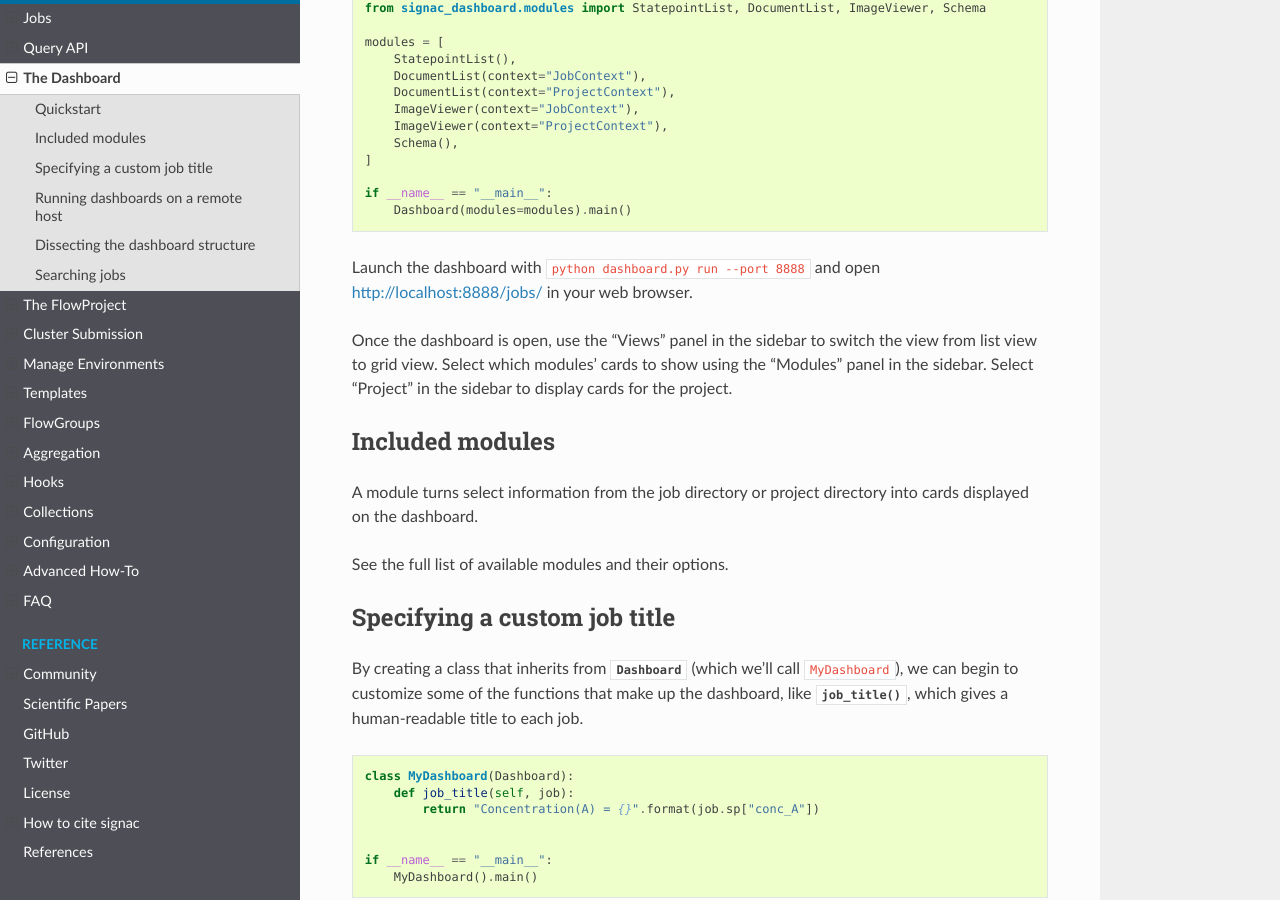
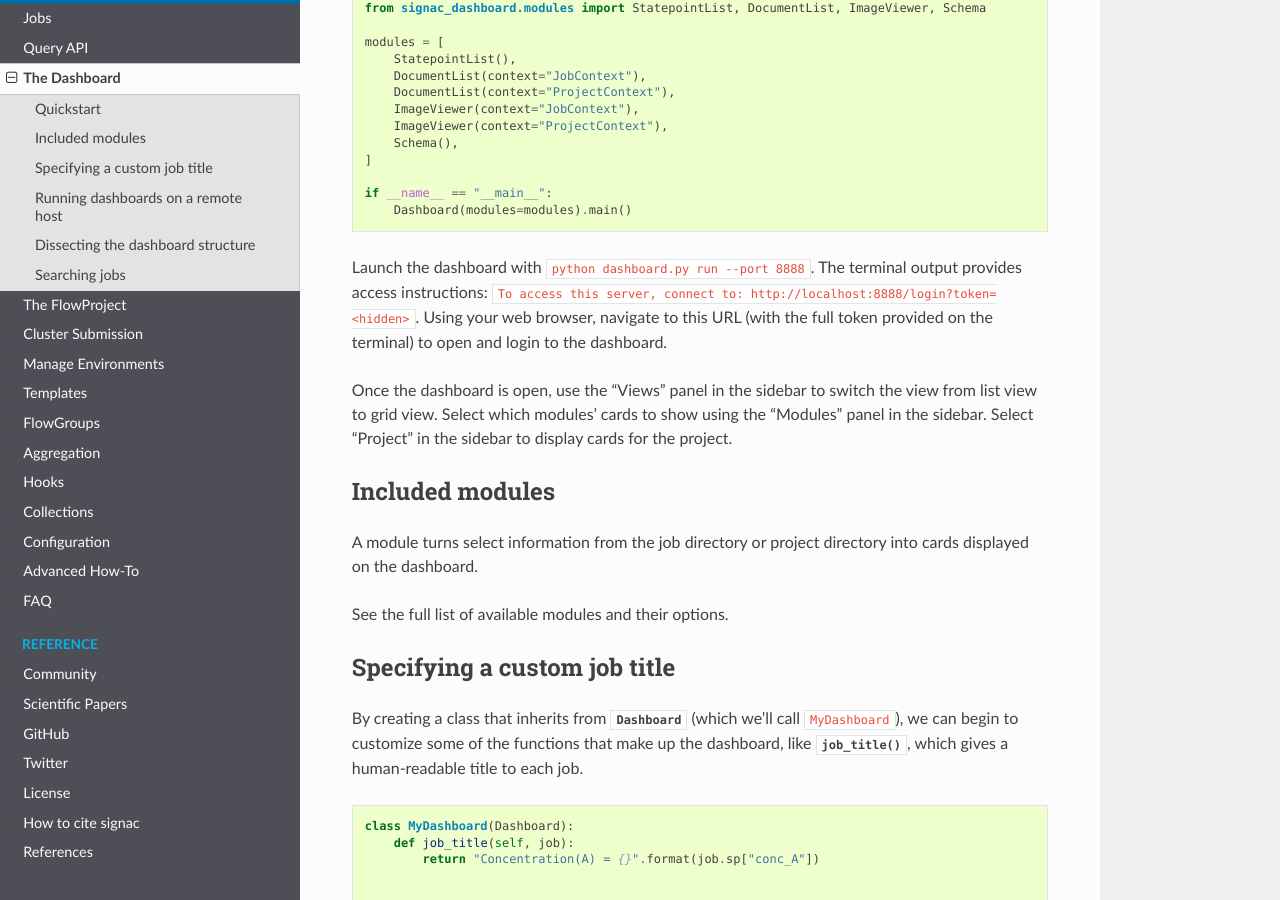
Before and after one commit to glotzerlab/signac-docs, a Sphinx documentation site: the page built from docs/source/dashboard.rst, in a window 1280 px wide and 900 px high, scrolled down 555 px. Built offline with Sphinx 7.4.7 and the Read the Docs theme 2.0.0, drawn with Linux system fonts in a browser that asks for light colours.

Commit message:
Document dashboard token login. (#177)

```diff
--- a/docs/source/dashboard.rst
+++ b/docs/source/dashboard.rst
@@ -34,7 +34,9 @@ Write the file ``dashboard.py`` containing:
     if __name__ == "__main__":
         Dashboard(modules=modules).main()
 
-Launch the dashboard with ``python dashboard.py run --port 8888`` and open http://localhost:8888/jobs/ in your web browser.
+Launch the dashboard with ``python dashboard.py run --port 8888``.
+The terminal output provides access instructions: ``To access this server, connect to: http://localhost:8888/login?token=<hidden>``.
+Using your web browser, navigate to this URL (with the full token provided on the terminal) to open and login to the dashboard.
 
 Once the dashboard is open, use the "Views" panel in the sidebar to switch the view from list view to grid view.
 Select which modules' cards to show using the "Modules" panel in the sidebar.
```
